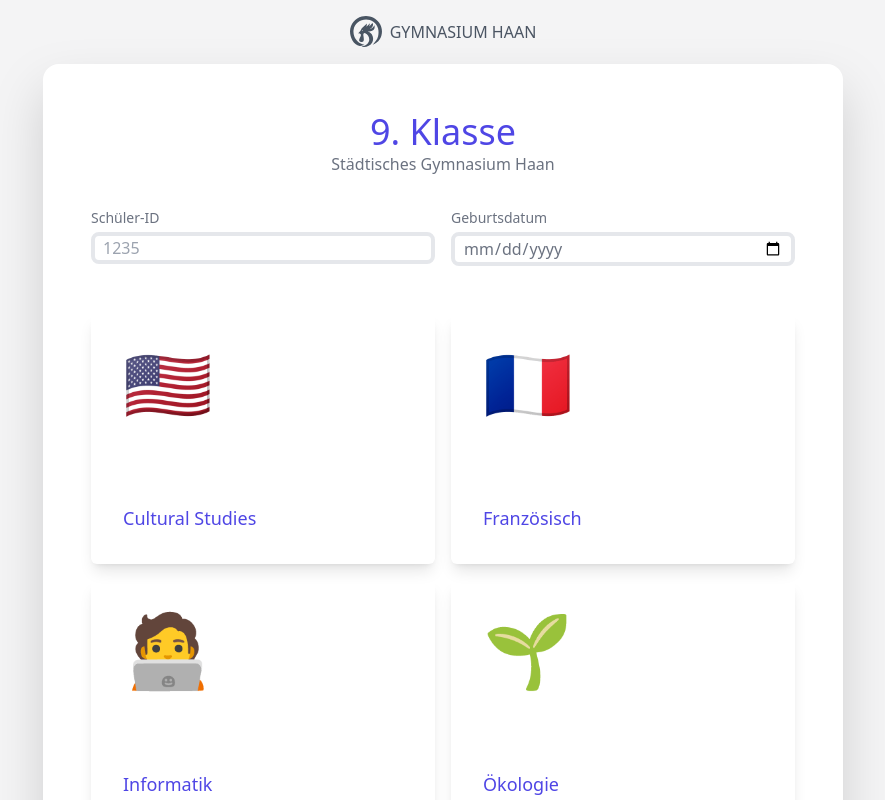
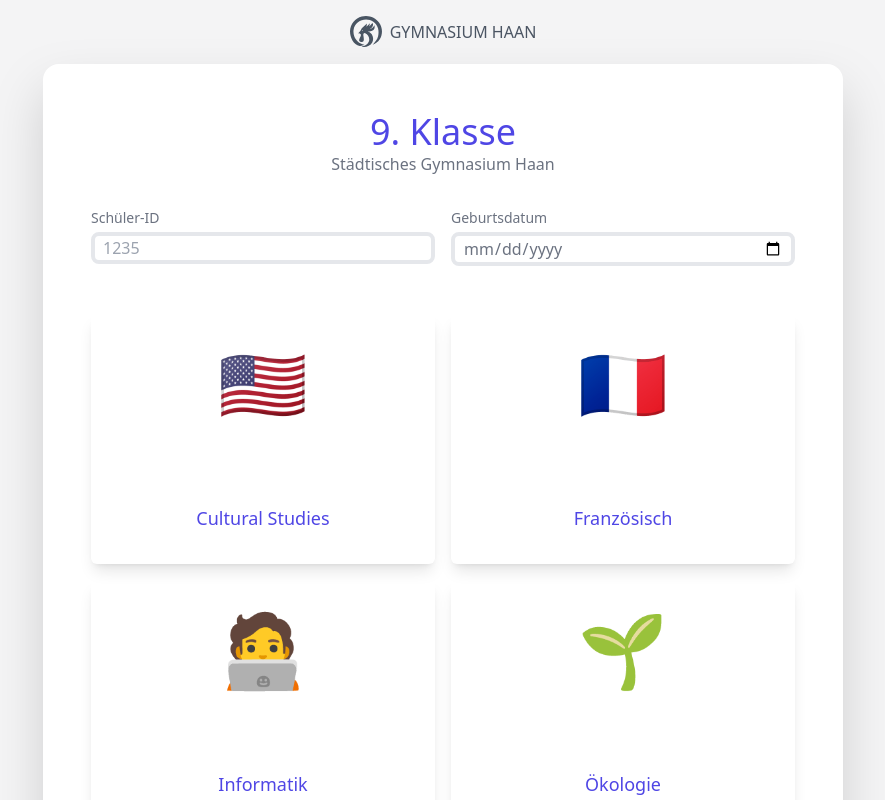
Before and after one commit to BixConcept/course-selection-page, a SvelteKit app: page /ninth-grade in a window 1280 px wide. Shown: the top 800 px of the page, without its empty margins (197-1082 px from the left). Built offline with nearby package versions, Linux system fonts and the light colour scheme.

Commit message:
fix centered text
Signed-off-by: 3nt3 <gott@3nt3.de>

```diff
--- a/package.json
+++ b/package.json
@@ -13,6 +13,7 @@
 	},
 	"devDependencies": {
 		"@sveltejs/adapter-auto": "^1.0.0",
+		"@sveltejs/adapter-vercel": "^1.0.2",
 		"@sveltejs/kit": "^1.0.0",
 		"@typescript-eslint/eslint-plugin": "^5.45.0",
 		"@typescript-eslint/parser": "^5.45.0",
--- a/src/routes/+page.svelte
+++ b/src/routes/+page.svelte
@@ -2,7 +2,7 @@
 	import { goto } from '$app/navigation';
 	import Logo from '../assets/logo.svg';
 	import { fade } from 'svelte/transition';
-	import  PageLayout  from '../components/PageLayout.svelte';
+	import PageLayout from '../components/PageLayout.svelte';
 
 	const choices = [
 		{ id: 0, href: '/sixth-grade', title: 'Sechste Klasse', large: '6', active: true },
@@ -31,7 +31,7 @@
 	<div class="flex flex-col sm:flex-row gap-4 mt-12 w-full">
 		{#each choices as choice}
 			<button
-				class="flex-1 w-full sm:w-auto shadow-lg rounded-md flex flex-col justify-center p-8 h-[250px] ring-indigo-600 active:ring-2 transition-all ease-in-out"
+				class="flex-1 w-full sm:w-auto shadow-lg rounded-md flex flex-col justify-center items-center p-8 h-[250px] ring-indigo-600 active:ring-2 transition-all ease-in-out"
 				disabled={!choice.active}
 				on:click={() => selectThing(choice.id)}
 			>
--- a/src/routes/ninth-grade/+page.svelte
+++ b/src/routes/ninth-grade/+page.svelte
@@ -78,7 +78,7 @@
 	<div class="grid grid-cols-1 sm:grid-cols-2 gap-4 mt-12 w-full">
 		{#each choices as choice}
 			<button
-				class="shadow-lg rounded-md flex flex-col justify-center p-8 h-[250px] ring-indigo-600 active:ring-2 transition-all ease-in-out "
+				class="shadow-lg rounded-md flex flex-col justify-center items-center p-8 h-[250px] ring-indigo-600 active:ring-2 transition-all ease-in-out "
 				disabled={!choice.active}
 				class:ring-4={selected == choice.id}
 				on:click={() => selectThing(choice.id)}
--- a/src/routes/sixth-grade/+page.svelte
+++ b/src/routes/sixth-grade/+page.svelte
@@ -74,7 +74,7 @@
 	<div class="flex flex-col sm:flex-row gap-4 mt-12 w-full">
 		{#each choices as choice}
 			<button
-				class="flex-1 w-full sm:w-auto shadow-lg rounded-md flex flex-col justify-center p-8 h-[250px] ring-indigo-600 active:ring-2 transition-all ease-in-out"
+				class="flex-1 w-full sm:w-auto shadow-lg rounded-md flex flex-col justify-center items-center p-8 h-[250px] ring-indigo-600 active:ring-2 transition-all ease-in-out"
 				disabled={!choice.active}
 				class:ring-4={selected == choice.id}
 				on:click={() => selectThing(choice.id)}
```
Also changed, not shown: 1 other file (tests, documents, lock files or other folders).
